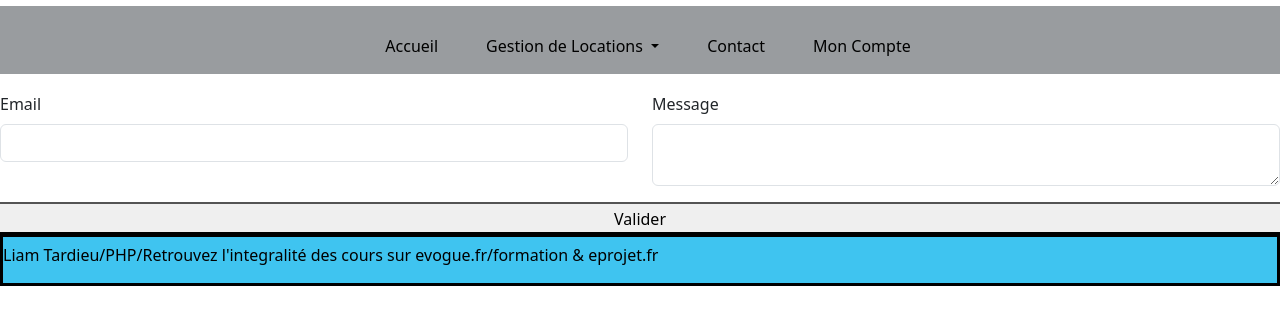
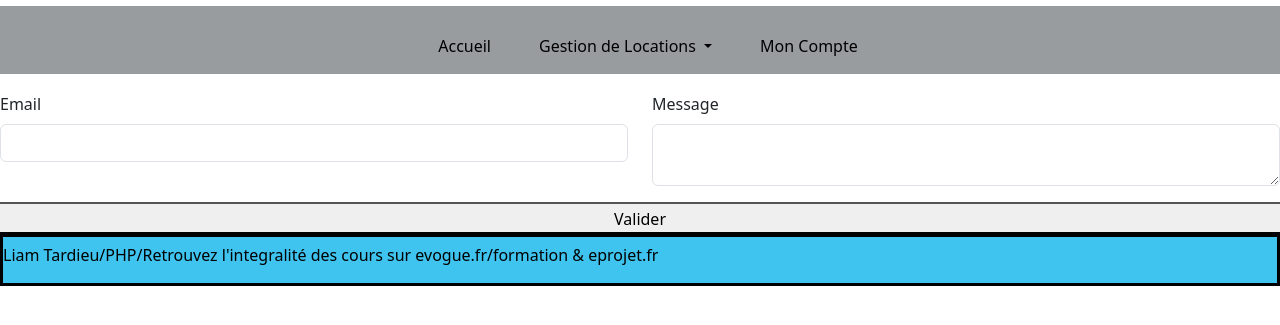
Before and after one commit to DyAnah01/Location, a Symfony app: template templates/contact/index.html.twig in a window 1280 px wide. Shown: the top 325 px of the page. Run offline with Twig, Linux system fonts and the light colour scheme; the template is opened without the code that fills it, so the values that code supplies are empty; form fields are guessed from the names that the template uses; some libraries are stand-ins or nearby versions.

Commit message:
add contact2

```diff
--- a/templates/nav.html.twig
+++ b/templates/nav.html.twig
@@ -26,9 +26,6 @@
           </ul>
         </li>
         <li class="nav-item">
-          <a class="nav-link text-black mx-3" href="">Contact</a>
-        </li>
-        <li class="nav-item">
           <a class="nav-link text-black mx-3" href="">Mon Compte</a>
         </li>
 
```
Also changed, not shown: public/images/anime-my-hero-academia-all-might-hd-wallpaper-preview.jpeg (added), public/images/son-goku-dragon-ball-ultra-instinct-dragon-ball-super-white-hair-hd-wallpaper-preview.jpeg (added).
